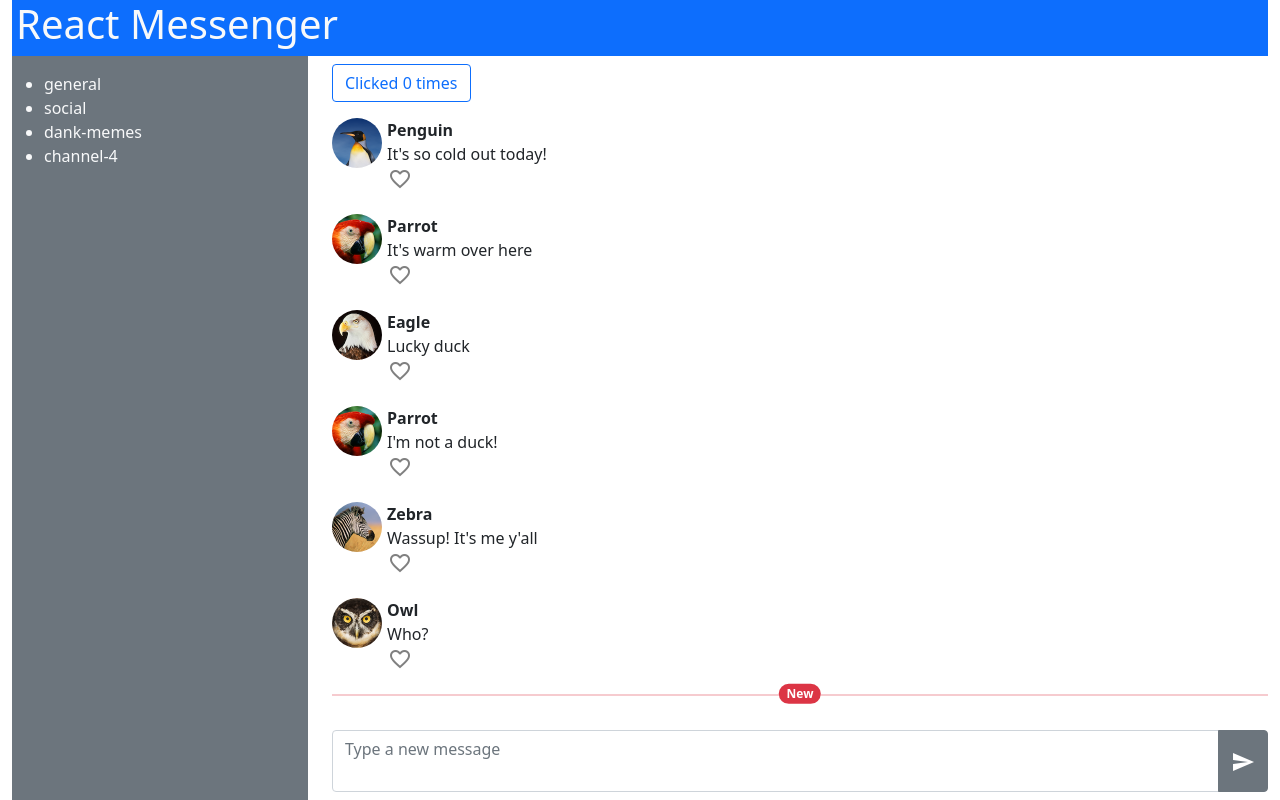
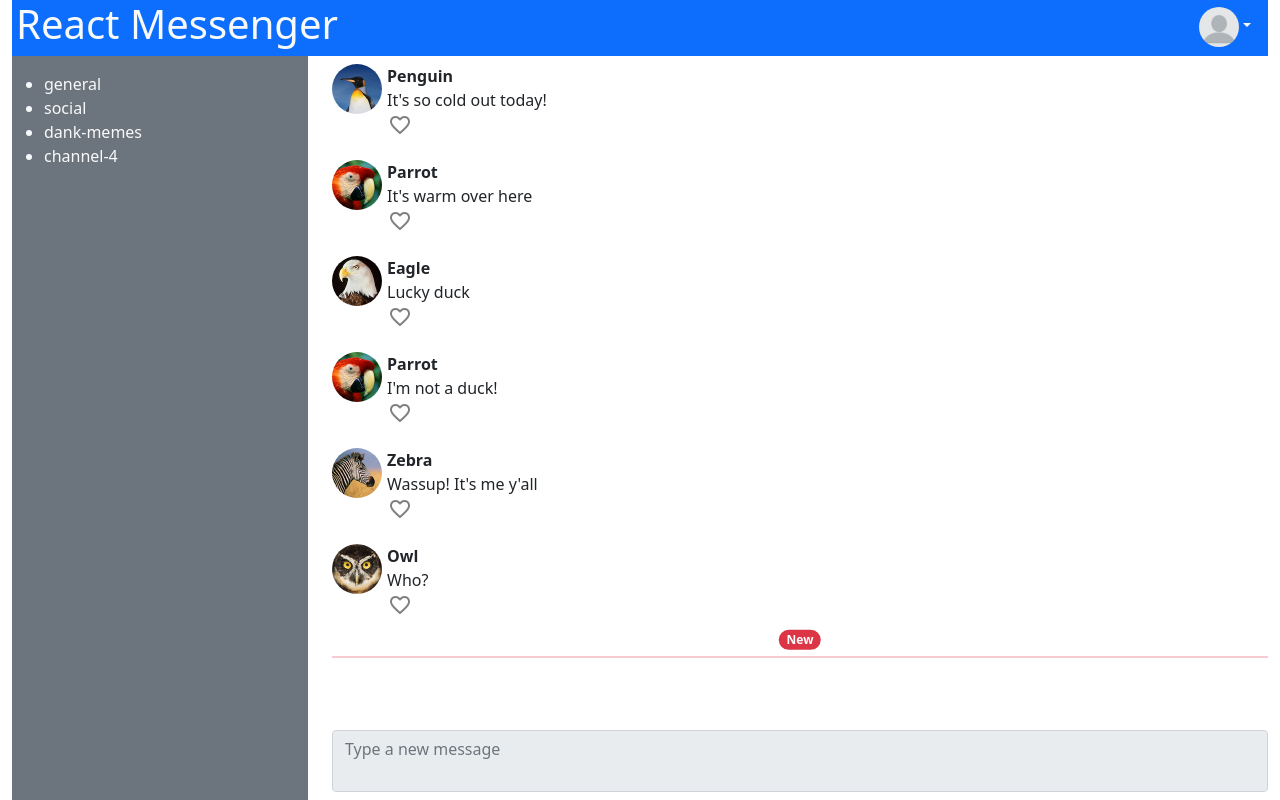
Before and after one commit to harperzhu/demos, a React (Create React App) app in the folder react-chat/: page / in a window 1280 px wide. Built offline with nearby package versions, Linux system fonts and the light colour scheme.

Commit message:
End of lecture code

```diff
--- a/react-chat/package.json
+++ b/react-chat/package.json
@@ -8,6 +8,7 @@
     "@testing-library/user-event": "^12.8.3",
     "bootstrap": "^5.1.3",
     "react": "^17.0.2",
+    "react-bootstrap": "^2.0.2",
     "react-dom": "^17.0.2",
     "react-scripts": "4.0.3",
     "web-vitals": "^1.1.2"
--- a/react-chat/src/components/App.js
+++ b/react-chat/src/components/App.js
@@ -8,10 +8,20 @@ import ComposeForm from './ComposeForm';
 import CHAT_LOG from '../data/chat_log.json';
 
 export default function App(props) {
-
+  const [currentUser, setCurrentUser] = useState(null);
   const [messageArray, setMessageArray] = useState(CHAT_LOG) //store prop as state
 
-  const addMessage = (msgText, msgUser = "Penguin") => {
+  const loginUser = (userName) => {
+    if(!userName){
+      console.log("logging out");
+      setCurrentUser(null);
+    } else {
+      console.log("logging in", userName);
+      setCurrentUser(userName);
+    }
+  }
+
+  const addMessage = (msgText, msgUser) => {
     const newMessageObj = {
       userName: msgUser,
       userImg: "/img/"+msgUser+".png", //hacky
@@ -32,16 +42,16 @@ export default function App(props) {
 
   return (
     <div className="container-fluid d-flex flex-column" >
-      <NavBar />
+      <NavBar user={currentUser} loginFunction={loginUser} />
       <main className="row flex-grow-1">
         <div className="col-3">
           <ChannelNav channelList={CHANNEL_LIST} />
         </div>
         <div className="col-9 d-flex flex-column chat-column">
             <div className="chat-pane">
-            <ChatPane messageHistory={messageArray} />
+            <ChatPane currentUser={currentUser} messageHistory={messageArray} />
             </div>
-            <ComposeForm whatToDoOnSubmit={addMessage} />
+            <ComposeForm user={currentUser} whatToDoOnSubmit={addMessage} />
         </div>
       </main>
     </div>
--- a/react-chat/src/components/Chat.js
+++ b/react-chat/src/components/Chat.js
@@ -1,24 +1,9 @@
 import React, { useState } from 'react';
 
-export function ChatPane({ messageHistory }) { //destructure props
-  console.log("rendering ChatPane");
-
-  //number of clicks
-  const [count, setCount] = useState(0)
-  console.log("debug count", count);
-  // const count = stateResultArray[0] //current value
-  // const setCountFunction = stateResultArray[1] //func to change the value
-
-  //testing button
-  const handleClick = (event) => {
-    console.log("clicky clicky");
-    setCount(count + 1) //countState = count + 1
-    // addMessage("Test qwack", "Penguin");
-  };
-
+export function ChatPane({ currentUser, messageHistory }) { //destructure props
 
   const messageComponentArray = messageHistory.map((aMessageObj) => {
-    const theElem = <Message messageData={aMessageObj} key={aMessageObj.timestamp} />
+    const theElem = <Message fromCurrentUser={aMessageObj.userName === currentUser} messageData={aMessageObj} key={aMessageObj.timestamp} />
     return theElem; //goes into new array
   })
 
@@ -33,12 +18,7 @@ export function ChatPane({ messageHistory }) { //destructure props
 
   //return chat elements
   return (
-    <div className="my-2">
-      {/*                                addEventListener('click', handleClick) */}
-      <button className="btn btn-outline-primary mb-3" onClick={handleClick}>
-        Clicked {count} times
-      </button>
-
+    <div className="my-2 d-flex flex-column">
       {messageComponentArray}
       <NewMessageDivider />
     </div>
@@ -62,9 +42,13 @@ function Message(props) {
     heartIcon = "favorite";
   }
 
+  let divClassList = "message d-flex";
+  // if(props.fromCurrentUser){
+  //   divClassList += "align-self-end"
+  // }
 
   return (
-    <div className="message d-flex">
+    <div className={divClassList}>
       <div>
         <img src={userImg} alt={userName+" avatar"} />
       </div>
--- a/react-chat/src/components/ComposeForm.js
+++ b/react-chat/src/components/ComposeForm.js
@@ -1,9 +1,6 @@
 import React, {useState} from 'react';
 
 export default function ComposeForm(props) {
-
-  console.log(props);
-
   const [textValue, setTextValue] = useState('');
 
   const handleInput = (event) => {
@@ -12,21 +9,38 @@ export default function ComposeForm(props) {
 
   const handleSubmit = (event) => {
     console.log("submitting", textValue);
-    props.whatToDoOnSubmit(textValue);
+    props.whatToDoOnSubmit(textValue, props.user);
     setTextValue(''); //clear old value
   }
+
+  // if(!props.user) { //if user is null
+  //   return (
+	// 		<div className="input-group">
+	// 			<textarea
+  //         className="form-control" rows="2" placeholder="Log in in to chat"
+  //         value={textValue}
+  //         onChange={handleInput}
+  //         disabled={true}
+  //       ></textarea>
+  //     </div>
+  //   )
+  // }
 
   return (
 		<form className="my-2">
 			<div className="input-group">
+        {props.user && <img src={'img/'+props.user+'.png'} alt={props.user + " avatar"} /> }
 				<textarea
           className="form-control" rows="2" placeholder="Type a new message"
           value={textValue}
           onChange={handleInput}
+          disabled={!props.user}
         ></textarea>
-				<button className="btn btn-secondary" type="button" onClick={handleSubmit}>
-					<span className="material-icons">send</span>
-				</button>
+        {props.user &&
+          <button className="btn btn-secondary" type="button" onClick={handleSubmit}>
+            <span className="material-icons">send</span>
+          </button>
+        }
 			</div>
 		</form>
 	);
--- a/react-chat/src/components/HeaderBar.js
+++ b/react-chat/src/components/HeaderBar.js
@@ -1,9 +1,52 @@
+import React, { useState } from 'react';
+
+import Dropdown from 'react-bootstrap/Dropdown';
+
+
+
 //headerbar component
-export default function NavBar() {
+export default function NavBar(props) {
+
+  const handleClick = (event) => {
+    console.log(event.currentTarget);
+    // setCurrentUser(event.currentTarget.name);
+    props.loginFunction(event.currentTarget.name);
+  }
+
+  const USERS = [null, "Penguin", "Parrot", "Zebra"]
+
+  //convenience
+  const userButtons = USERS.map((userName) => {
+    let classList = "btn user-icon"
+    if (userName === props.user) {
+      classList += " bg-success";
+      return null;
+    }
 
     return (
-        <header className="text-light bg-primary px-1">
-            <h1>React Messenger</h1>
-        </header>
+      <Dropdown.Item name={userName} key={userName} onClick={handleClick}>
+        <img src={'img/' + userName + '.png'} alt={userName + " avatar"} />&nbsp;{userName}
+      </Dropdown.Item>
+
+      // <button id={userName} className={classList} name={userName} key={userName} >
+      //   <img src={'img/' + userName + '.png'} alt={userName + " avatar"} />
+      // </button>
     )
+  })
+
+  return (
+    <header className="container-fluid text-light bg-primary px-1 d-flex justify-content-between">
+      <h1>{"React Messenger"}</h1>
+      <div>
+        <Dropdown>
+          <Dropdown.Toggle variant="primary">
+            <img src={'img/' + props.user + '.png'} alt={props.user + " avatar"} />
+          </Dropdown.Toggle>
+          <Dropdown.Menu>
+            {userButtons}
+          </Dropdown.Menu>
+        </Dropdown>
+      </div>
+    </header>
+  )
 };
--- a/react-chat/src/index.css
+++ b/react-chat/src/index.css
@@ -50,8 +50,22 @@ html, body, #root, #root > div {
   top:0px;
 }
 
-
 /*** ComposeForm ***/
 textarea {
     resize:none
 }
+
+form img {
+  width:75px;
+}
+
+
+/*** Header ***/
+header img {
+  width:40px;
+  border-radius: 50%;
+}
+
+header button.user-icon {
+  padding: .25rem;
+}
```
Also changed, not shown: react-chat/public/img/null.png (added), 1 other file (tests, documents, lock files or other folders).
